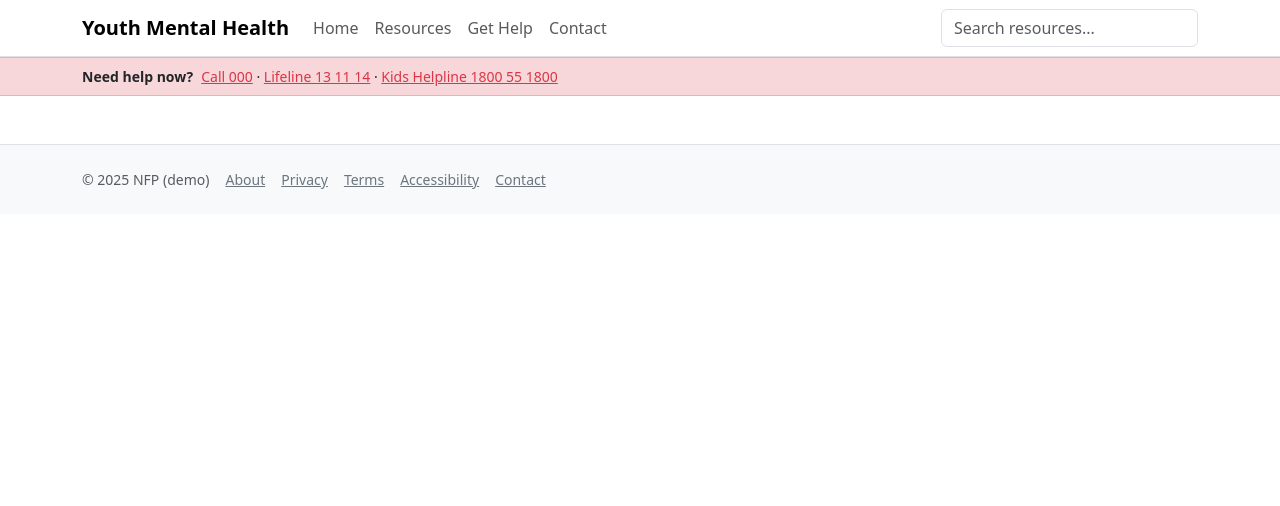
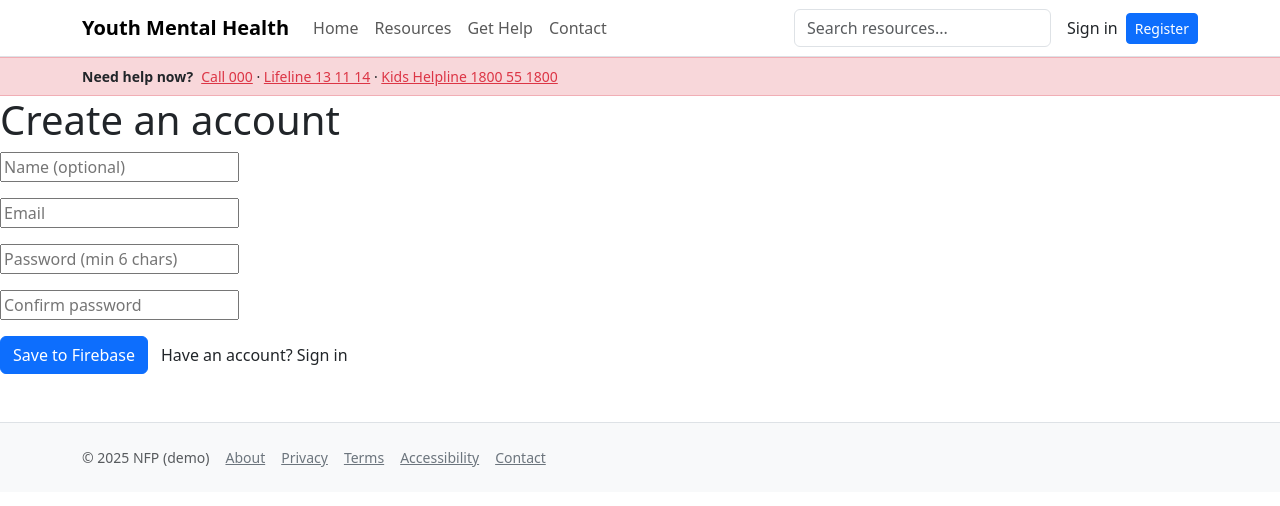
Before and after one commit to snul0001/Fit5032, a Vue app in the folder youth-mental-health/: page /firebase-register in a window 1280 px wide. Shown: the top 506 px of the page. Built offline with nearby package versions, Linux system fonts and the light colour scheme; no server answers.

Commit message:
Succesfully added login and registration modules onto the website

```diff
--- a/youth-mental-health/package.json
+++ b/youth-mental-health/package.json
@@ -11,6 +11,7 @@
   "dependencies": {
     "@popperjs/core": "^2.11.8",
     "bootstrap": "^5.3.7",
+    "firebase": "^12.2.1",
     "vue": "^3.5.18",
     "vue-router": "^4.5.1"
   },
--- a/youth-mental-health/src/components/AppHeader.vue
+++ b/youth-mental-health/src/components/AppHeader.vue
@@ -10,21 +10,38 @@
       </button>
 
       <div id="nav" class="collapse navbar-collapse">
+        <!-- Left: main nav -->
         <ul class="navbar-nav me-auto mb-2 mb-lg-0">
           <li class="nav-item"><RouterLink class="nav-link" to="/">Home</RouterLink></li>
           <li class="nav-item"><RouterLink class="nav-link" to="/resources">Resources</RouterLink></li>
+          <li class="nav-item" v-if="canCreate">
+            <RouterLink class="nav-link" to="/resources/new">+ Add</RouterLink>
+          </li>
           <li class="nav-item"><RouterLink class="nav-link" to="/get-help">Get Help</RouterLink></li>
           <li class="nav-item"><RouterLink class="nav-link" to="/contact">Contact</RouterLink></li>
         </ul>
 
-
-        <form class="d-flex" role="search" @submit.prevent="onSearch">
+        <!-- Right: search -->
+        <form class="d-flex me-3" role="search" @submit.prevent="onSearch">
           <input v-model="q" class="form-control" type="search" placeholder="Search resources..." />
         </form>
+
+        <!-- Right: auth area -->
+        <div class="d-flex align-items-center gap-2">
+          <template v-if="user">
+            <span class="navbar-text small">
+              Hi, {{ displayName }}<span v-if="role"> ({{ role }})</span>
+            </span>
+            <button class="btn btn-outline-secondary btn-sm" @click="doLogout">Logout</button>
+          </template>
+          <template v-else>
+            <RouterLink class="nav-link" to="/firebase-signin">Sign in</RouterLink>
+            <RouterLink class="btn btn-primary btn-sm" to="/firebase-register">Register</RouterLink>
+          </template>
+        </div>
       </div>
     </div>
   </nav>
-
 
   <div class="bg-danger-subtle border-top border-bottom border-danger-subtle">
     <div class="container py-2 small">
@@ -37,11 +54,43 @@
 </template>
 
 <script setup>
-import { ref } from 'vue'
+import { ref, computed, onMounted } from 'vue'
 import { useRouter } from 'vue-router'
+import { getAuth, onAuthStateChanged, signOut } from 'firebase/auth'
+import { getFirestore, doc, getDoc } from 'firebase/firestore'
+
 const q = ref('')
 const router = useRouter()
 function onSearch() {
   router.push({ path: '/resources', query: { q: q.value } })
 }
+
+// ---- Firebase auth/role state ----
+const auth = getAuth()
+const db = getFirestore()
+
+const user = ref(null)
+const displayName = ref('')
+const role = ref('') // 'youth' | 'editor' | 'admin'
+
+onMounted(() => {
+  onAuthStateChanged(auth, async (u) => {
+    user.value = u
+    displayName.value = u?.displayName || u?.email?.split('@')[0] || ''
+    role.value = ''
+    if (u) {
+      try {
+        const snap = await getDoc(doc(db, 'users', u.uid))
+        if (snap.exists()) role.value = snap.data().role || ''
+      } catch (_) { /* ignore */ }
+    }
+  })
+})
+
+const canCreate = computed(() => user.value && (role.value === 'editor' || role.value === 'admin'))
+
+async function doLogout() {
+  await signOut(auth)
+  router.push('/')
+}
 </script>
--- a/youth-mental-health/src/main.js
+++ b/youth-mental-health/src/main.js
@@ -6,4 +6,32 @@ import router from './router';
 import 'bootstrap/dist/css/bootstrap.min.css';
 import 'bootstrap/dist/js/bootstrap.bundle.min.js';
 
-createApp(App).use(router).mount('#app');
+
+
+
+
+// Import the functions you need from the SDKs you need
+import { initializeApp } from "firebase/app";
+// TODO: Add SDKs for Firebase products that you want to use
+// https://firebase.google.com/docs/web/setup#available-libraries
+
+// Your web app's Firebase configuration
+const firebaseConfig = {
+  apiKey: "AIzaSyCK2ny8l7EXD15KkFMb0UKrggNlxwHwxDo",
+  authDomain: "week7-sriadityanulu.firebaseapp.com",
+  projectId: "week7-sriadityanulu",
+  storageBucket: "week7-sriadityanulu.firebasestorage.app",
+  messagingSenderId: "970607199582",
+  appId: "1:970607199582:web:d4bab620bdeef7f1bfbbcf"
+};
+
+// Initialize Firebase
+initializeApp(firebaseConfig);
+
+
+// ...your existing imports and initializeApp(...)
+const app = createApp(App)
+app.config.errorHandler = (err, instance, info) => {
+  console.error('[Vue error]', err, info)
+}
+app.use(router).mount('#app')
--- a/youth-mental-health/src/router.js
+++ b/youth-mental-health/src/router.js
@@ -4,6 +4,10 @@ import Resources from './views/ResourcesList.vue';
 import ResourceDetail from './views/ResourceDetail.vue';
 import GetHelp from './views/GetHelpView.vue';
 import Contact from './views/ContactView.vue';
+import FirebaseSigninView from './views/FirebaseSigninView.vue'
+import FirebaseRegisterView from './views/FirebaseRegisterView.vue'
+
+
 
 export default createRouter({
   history: createWebHistory(),
@@ -13,6 +17,8 @@ export default createRouter({
     { path: '/resources/:id', component: ResourceDetail, props: true },
     { path: '/get-help', component: GetHelp },
     { path: '/contact', component: Contact },
+    { path: '/firebase-signin', name: 'firebase-signin', component: FirebaseSigninView },
+    { path: '/firebase-register', name: 'firebase-register', component: FirebaseRegisterView },
   ],
   scrollBehavior: () => ({ top: 0 })
 });
--- /dev/null
+++ b/youth-mental-health/src/views/FirebaseRegisterView.vue
@@ -0,0 +1,87 @@
+<template>
+  <section class="section" style="max-width:520px">
+    <h1>Create an account</h1>
+
+    <form @submit.prevent="register" novalidate>
+      <p><input class="input" type="text" placeholder="Name (optional)" v-model.trim="name" /></p>
+      <p><input class="input" type="email" placeholder="Email" v-model.trim="email" required /></p>
+      <p><input class="input" type="password" placeholder="Password (min 6 chars)" v-model="password" required minlength="6" /></p>
+      <p><input class="input" type="password" placeholder="Confirm password" v-model="confirm" required /></p>
+
+      <p class="muted" v-if="err" role="alert">{{ err }}</p>
+
+      <p class="cta-row">
+        <button class="btn btn-primary" :disabled="busy">Save to Firebase</button>
+        <RouterLink class="btn" :to="{ name: 'firebase-signin' }">Have an account? Sign in</RouterLink>
+      </p>
+    </form>
+  </section>
+</template>
+
+<script setup>
+import { ref } from 'vue'
+import { useRouter } from 'vue-router'
+import { getAuth, createUserWithEmailAndPassword, updateProfile } from 'firebase/auth'
+import { getFirestore, doc, setDoc, serverTimestamp } from 'firebase/firestore'
+
+const name = ref('')
+const email = ref('')
+const password = ref('')
+const confirm = ref('')
+const err = ref('')
+const busy = ref(false)
+
+const router = useRouter()
+const auth = getAuth()
+const db = getFirestore()
+
+function msg(e) {
+  const map = {
+    'auth/invalid-email': 'Please enter a valid email.',
+    'auth/email-already-in-use': 'This email is already registered.',
+    'auth/weak-password': 'Password should be at least 6 characters.',
+  }
+  return map[e?.code] || e?.message || 'Registration failed.'
+}
+
+async function register() {
+  try {
+    err.value = ''
+    if (password.value !== confirm.value) {
+      err.value = 'Passwords do not match.'
+      return
+    }
+    busy.value = true
+
+    const cred = await createUserWithEmailAndPassword(
+      auth,
+      email.value.toLowerCase(),
+      password.value
+    )
+
+    // Set display name (fallback to email prefix)
+    const display = name.value || email.value.split('@')[0]
+    await updateProfile(cred.user, { displayName: display })
+
+    // Create profile doc with default role
+    await setDoc(
+      doc(db, 'users', cred.user.uid),
+      {
+        name: display,
+        email: cred.user.email.toLowerCase(),
+        role: 'youth',
+        createdAt: serverTimestamp(),
+      },
+      { merge: true }
+    )
+
+    console.log('Firebase Register Successful!', cred.user.uid)
+    router.push({ name: 'firebase-signin' }) // safer than hard-coded path
+  } catch (e) {
+    err.value = msg(e)
+    console.error(e)
+  } finally {
+    busy.value = false
+  }
+}
+</script>
--- /dev/null
+++ b/youth-mental-health/src/views/FirebaseSigninView.vue
@@ -0,0 +1,68 @@
+<template>
+  <section class="section" style="max-width:480px">
+    <h1>Sign in</h1>
+
+    <form @submit.prevent="signin" novalidate>
+      <p><input class="input" type="email" placeholder="Email" v-model.trim="email" required /></p>
+      <p><input class="input" type="password" placeholder="Password" v-model="password" required /></p>
+
+      <p class="muted" v-if="err" role="alert">{{ err }}</p>
+
+      <p class="cta-row">
+        <button class="btn btn-primary" :disabled="busy">Sign in via Firebase</button>
+        <button type="button" class="btn" @click="reset" :disabled="busy || !email">Forgot?</button>
+      </p>
+    </form>
+  </section>
+</template>
+
+<script setup>
+import { ref } from 'vue'
+import { useRouter, useRoute } from 'vue-router'
+import { getAuth, signInWithEmailAndPassword, sendPasswordResetEmail } from 'firebase/auth'
+
+const email = ref('')
+const password = ref('')
+const err = ref('')
+const busy = ref(false)
+
+const router = useRouter()
+const route = useRoute()
+const auth = getAuth()
+
+function msg(e) {
+  const map = {
+    'auth/invalid-email': 'Please enter a valid email.',
+    'auth/user-not-found': 'No account with this email.',
+    'auth/wrong-password': 'Incorrect password.',
+    'auth/too-many-requests': 'Too many attempts. Try again later.',
+  }
+  return map[e?.code] || e?.message || 'Sign-in failed.'
+}
+
+async function signin() {
+  try {
+    busy.value = true; err.value = ''
+    await signInWithEmailAndPassword(auth, email.value.toLowerCase(), password.value)
+    console.log('Signed in:', auth.currentUser)
+    router.push(route.query.next || '/')
+  } catch (e) {
+    err.value = msg(e)
+    console.error(e)
+  } finally {
+    busy.value = false
+  }
+}
+
+async function reset() {
+  try {
+    busy.value = true; err.value = ''
+    await sendPasswordResetEmail(auth, email.value.toLowerCase())
+    err.value = 'Password reset email sent.'
+  } catch (e) {
+    err.value = msg(e)
+  } finally {
+    busy.value = false
+  }
+}
+</script>
```
Also changed, not shown: 2 other files (tests, documents, lock files or other folders).
